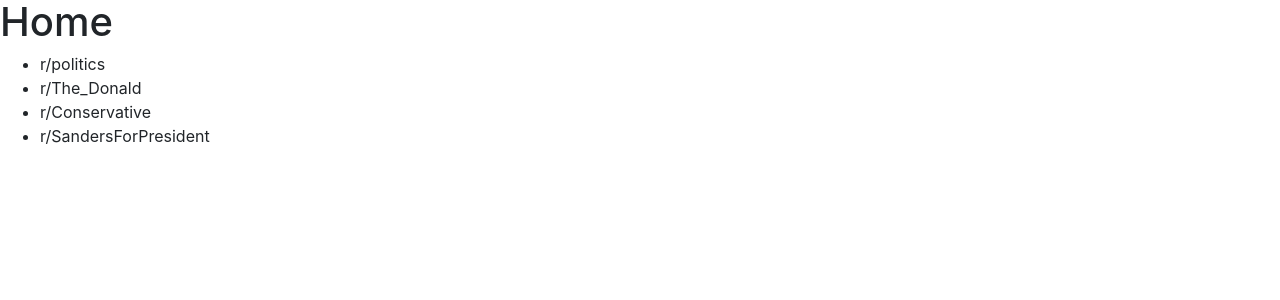
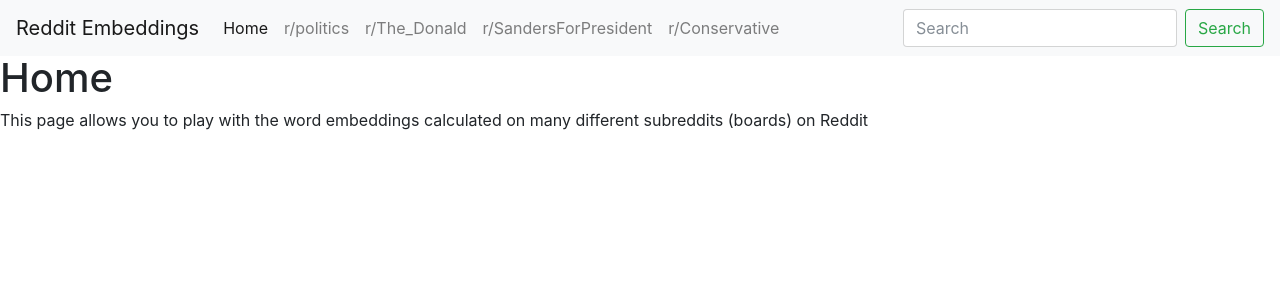
Before and after one commit to AhmedSoli/Reddit-Stats, a Flask app: page / in a window 1280 px wide. Shown: the top 300 px of the page. Run offline with Flask 2, Linux system fonts and the light colour scheme; some libraries are stand-ins or nearby versions.

Commit message:
add navbar

```diff
--- a/app.py
+++ b/app.py
@@ -5,3 +5,7 @@
 @app.route('/')
 def home():
     return f.render_template('home.html')
+
+@app.route('/word_embeddings/<subreddit>')
+def word_embeddings():
+    return f.render_template('word_embeddings.html',subreddit=subreddit)
--- a/templates/home.html
+++ b/templates/home.html
@@ -5,10 +5,7 @@
 {% endblock %}
 
 {% block content %}
-  <ul>
-  	<li>r/politics</li>
-  	<li>r/The_Donald</li>
-  	<li>r/Conservative</li>
-  	<li>r/SandersForPresident</li>
-  </ul>
+ <div>
+ 	<p>This page allows you to play with the word embeddings calculated on many different subreddits (boards) on Reddit</p>
+ </div>
 {% endblock %}
--- a/templates/template.html
+++ b/templates/template.html
@@ -6,6 +6,36 @@
 		<script src="https://maxcdn.bootstrapcdn.com/bootstrap/4.0.0-beta/js/bootstrap.min.js" integrity="sha384-h0AbiXch4ZDo7tp9hKZ4TsHbi047NrKGLO3SEJAg45jXxnGIfYzk4Si90RDIqNm1" crossorigin="anonymous"></script>
 	</head>
 	<body>
+		<nav class="navbar navbar-expand-lg navbar-light bg-light">
+		  <a class="navbar-brand" href="#">Reddit Embeddings</a>
+		  <button class="navbar-toggler" type="button" data-toggle="collapse" data-target="#navbarSupportedContent" aria-controls="navbarSupportedContent" aria-expanded="false" aria-label="Toggle navigation">
+		    <span class="navbar-toggler-icon"></span>
+		  </button>
+
+		  <div class="collapse navbar-collapse" id="navbarSupportedContent">
+		    <ul class="navbar-nav mr-auto">
+		      <li class="nav-item active">
+		        <a class="nav-link" href="/">Home </a>
+		      </li>
+		      <li class="nav-item">
+		        <a class="nav-link" href="/word_embeddings/politics">r/politics</a>
+		      </li>
+		      <li class="nav-item">
+		        <a class="nav-link" href="/word_embeddings/The_Donald">r/The_Donald</a>
+		      </li>
+		      <li class="nav-item">
+		        <a class="nav-link" href="/word_embeddings/SandersForPresident">r/SandersForPresident</a>
+		      </li>
+		      <li class="nav-item">
+		        <a class="nav-link" href="/word_embeddings/Conservative">r/Conservative</a>
+		      </li>
+		    </ul>
+		    <form class="form-inline my-2 my-lg-0">
+		      <input class="form-control mr-sm-2" type="search" placeholder="Search" aria-label="Search">
+		      <button class="btn btn-outline-success my-2 my-sm-0" type="submit">Search</button>
+		    </form>
+		  </div>
+		</nav>
 		<section class="content">
 		  <header>
 		    {% block header %}{% endblock %}
```
Also changed, not shown: templates/word_embeddings.html (added, +14 -0 lines).
